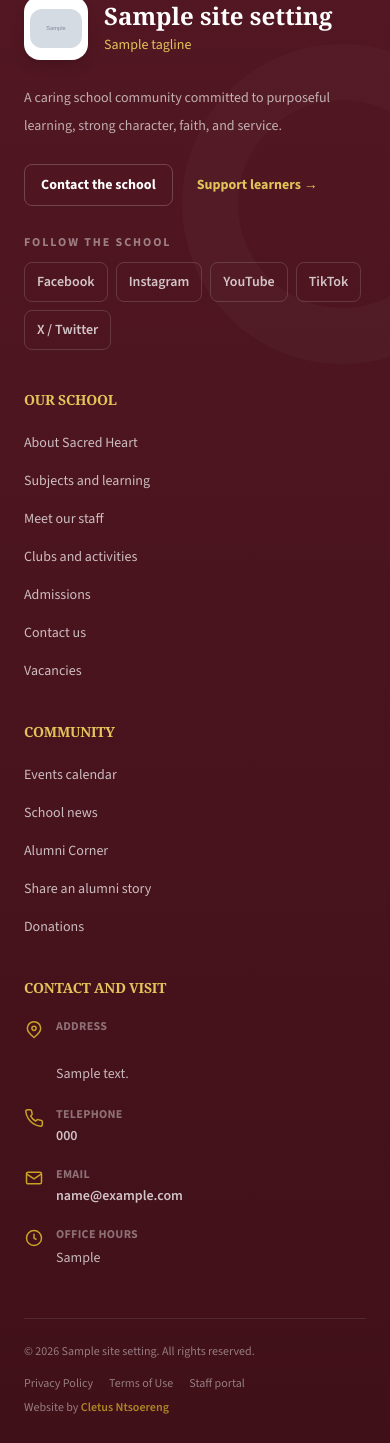
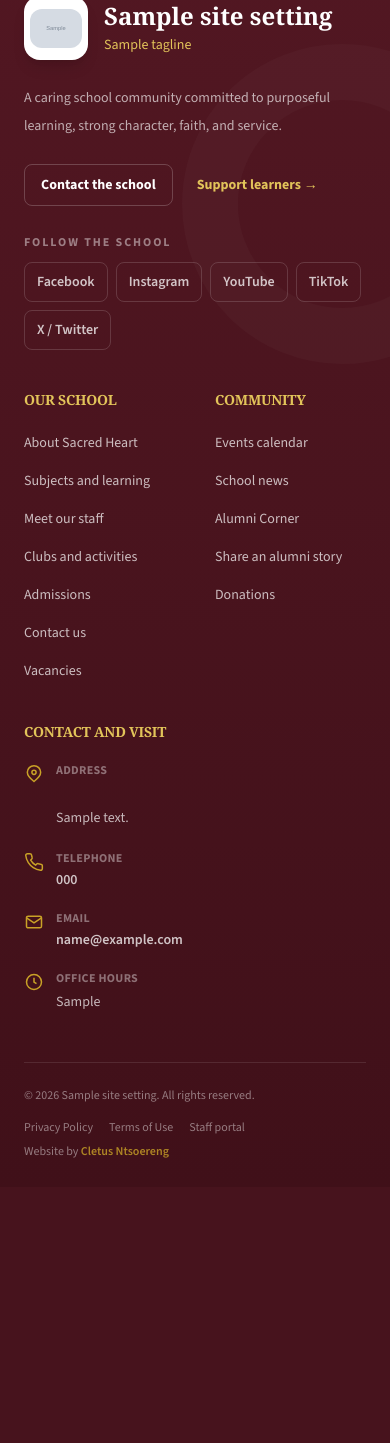
Before and after one commit to ntsoereng/sacredheart, a Django app: template templates/accounts/register.html in a window 390 px wide. Shown: the part 853-2296 px from the top of the page. After the commit the page ends 2011 px from the top, so only its background shows below. Run offline with Django 5.2, Linux system fonts and the light colour scheme; the template is opened without the code that fills it: most values are stand-ins (such as "Sample title", 1, 10 or a date in 2020); grey boxes marked "Sample" are stand-in pictures; some web fonts are replaced.

Commit message:
Fix mobile nav bar and footer layout

```diff
--- a/templates/base.html
+++ b/templates/base.html
@@ -111,7 +111,6 @@
                 mobileToggle?.querySelector(".sr-only") && (mobileToggle.querySelector(".sr-only").textContent = open ? "Close main menu" : "Open main menu");
                 mobileToggle?.querySelector("[data-menu-open-icon]")?.classList.toggle("hidden", open);
                 mobileToggle?.querySelector("[data-menu-close-icon]")?.classList.toggle("hidden", !open);
-                document.body.classList.toggle("overflow-hidden", open);
             };
             mobileToggle?.addEventListener("click", () => {
                 const opening = mobileMenu.classList.contains("hidden");
--- a/templates/partials/footer.html
+++ b/templates/partials/footer.html
@@ -6,8 +6,8 @@
     aria-hidden="true"
   ></div>
   <div class="relative mx-auto max-w-7xl px-6 pb-7 pt-12 md:pt-14">
-    <div class="grid gap-10 sm:grid-cols-2 lg:grid-cols-12 lg:gap-8">
-      <div class="sm:col-span-2 lg:col-span-4">
+    <div class="grid grid-cols-2 gap-10 lg:grid-cols-12 lg:gap-8">
+      <div class="col-span-2 lg:col-span-4">
         <a
           href="{% url 'home' %}"
           class="inline-flex items-center gap-4 rounded-lg focus:outline-none focus-visible:ring-2 focus-visible:ring-gold"
@@ -132,7 +132,7 @@
         </ul>
       </nav>
 
-      <div class="sm:col-span-2 lg:col-span-4">
+      <div class="col-span-2 lg:col-span-4">
         <h2
           class="text-sm font-bold uppercase tracking-[0.16em] text-gold-light"
         >
```
Also changed, not shown: static/css/output.css.
